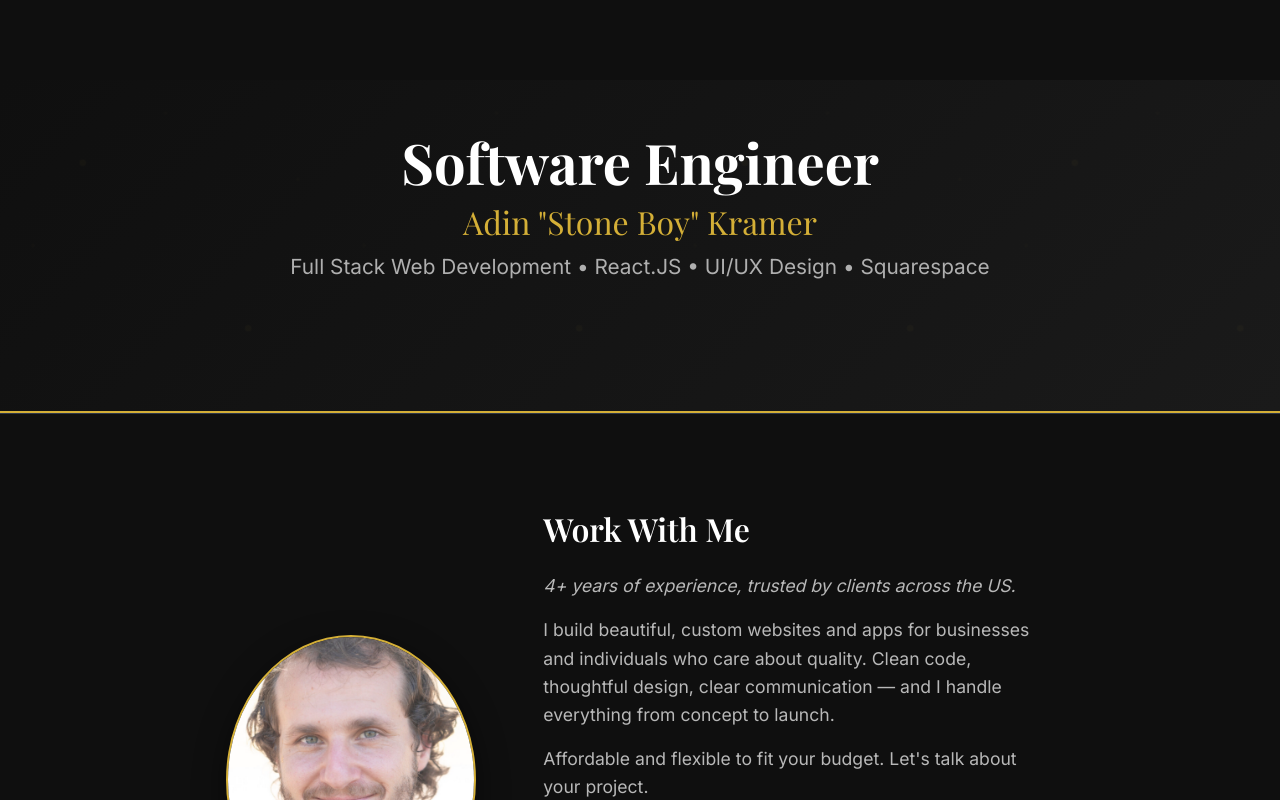
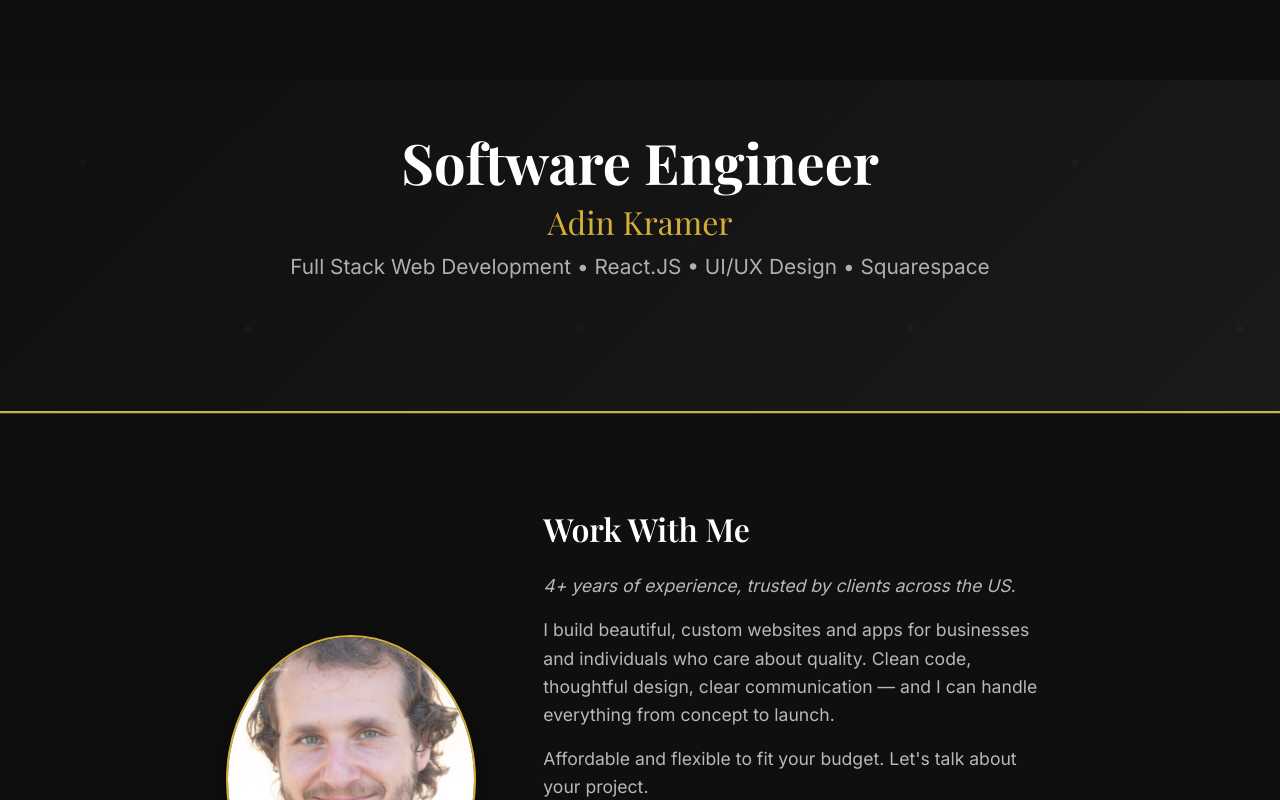
Before and after one commit to naturalCode4/kalyanamitta-website, a React (Create React App) app: page /devportfolio in a window 1280 px wide. Shown: the top 800 px of the page. Built offline with nearby package versions, Linux system fonts and the light colour scheme; the HTML template or start-up script is replaced by a standard one.

Commit message:
removed stone boy

```diff
--- a/src/pages/Devportfolio.js
+++ b/src/pages/Devportfolio.js
@@ -112,7 +112,8 @@ const Portfolio = () => {
       <section className="portfolio-hero">
         <div className="container">
           <h1>Software Engineer</h1>
-          <h2>Adin "Stone Boy" Kramer</h2> {/* Added Name */}
+          <h2>Adin Kramer</h2>
+          {/* <h2>Adin "Stone Boy" Kramer</h2> */}
           <p className="portfolio-subtitle">
             Full Stack Web Development • React.JS • UI/UX Design • Squarespace
           </p>
@@ -129,7 +130,7 @@ const Portfolio = () => {
             <h3>Work With Me</h3>
             <p><i>4+ years of experience, trusted by clients across the US.</i></p>
             <p>
-              I build beautiful, custom websites and apps for businesses and individuals who care about quality. Clean code, thoughtful design, clear communication — and I handle everything from concept to launch.
+              I build beautiful, custom websites and apps for businesses and individuals who care about quality. Clean code, thoughtful design, clear communication — and I can handle everything from concept to launch.
             </p>
             <p>
               Affordable and flexible to fit your budget. Let's talk about your project.
```
